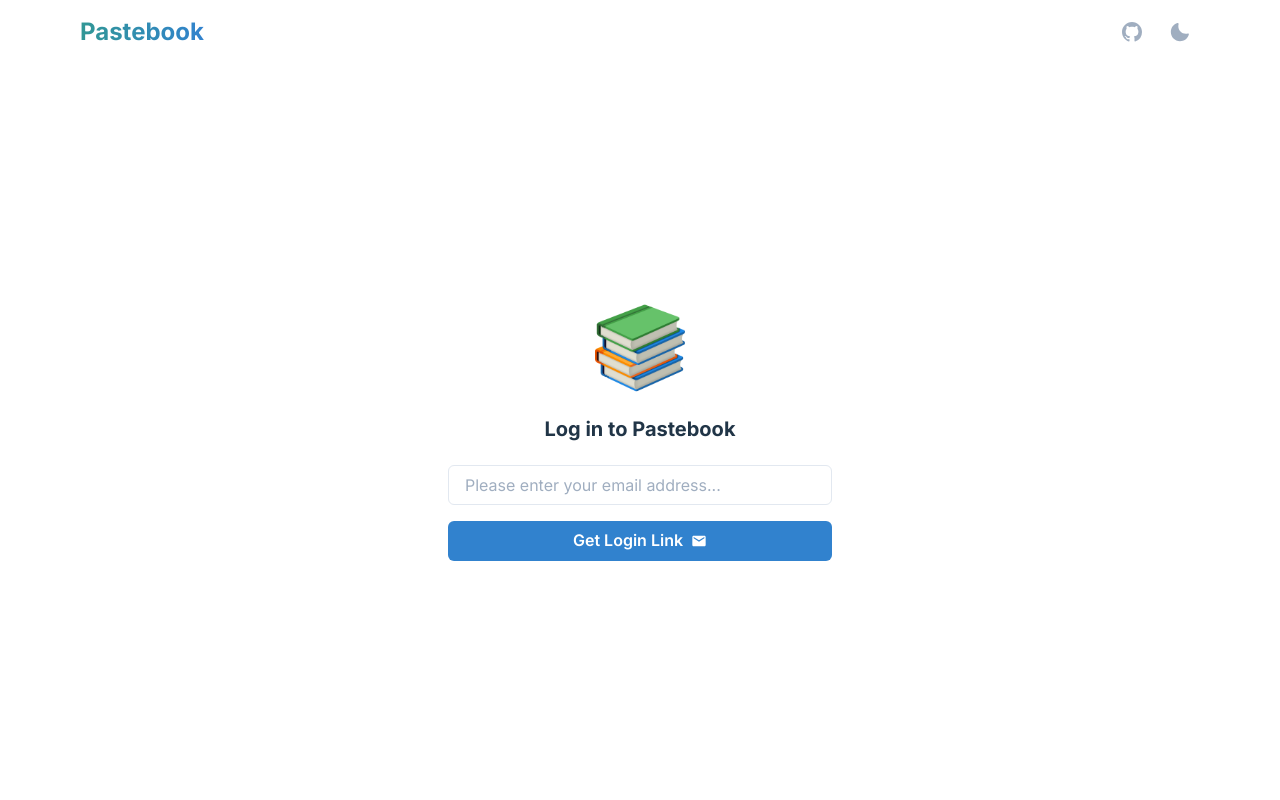
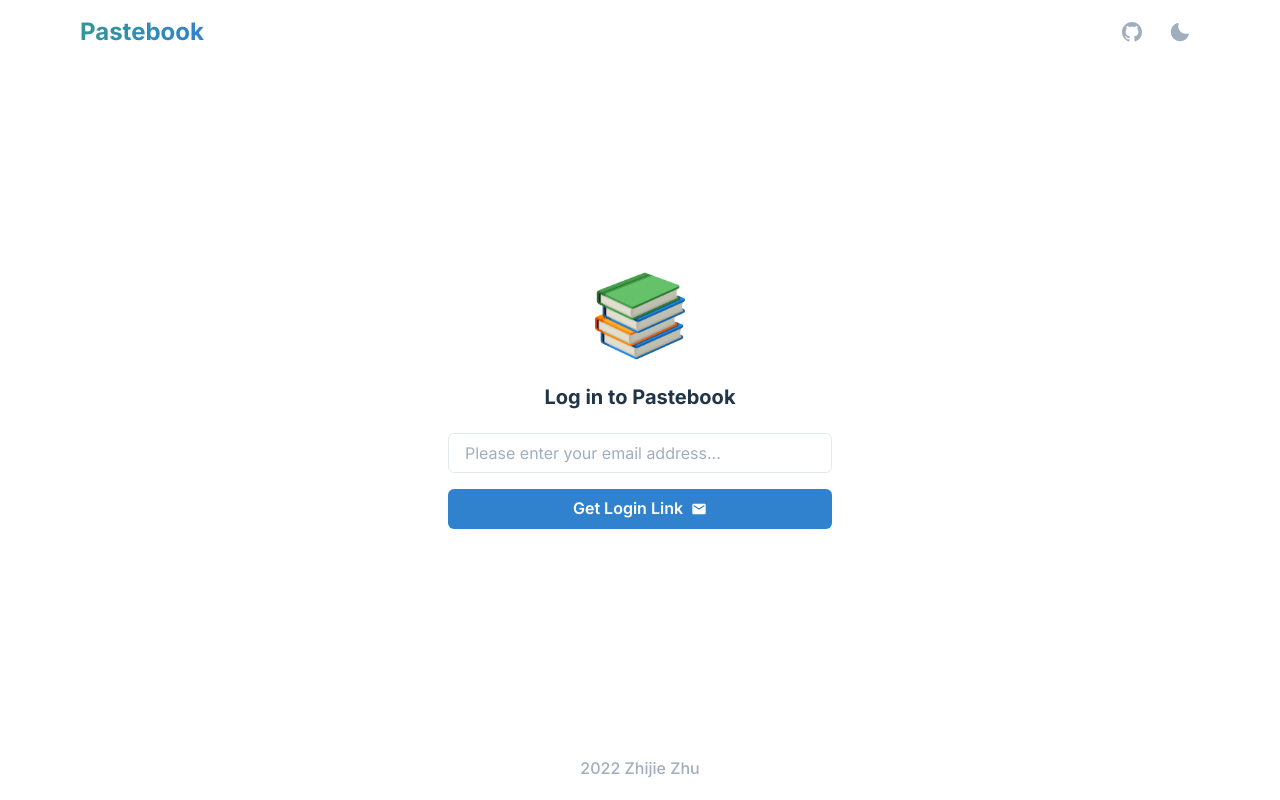
Before and after one commit to zijizhu/pastebook, a Next.js app: page /login in a window 1280 px wide. Built offline with nearby package versions, Linux system fonts and the light colour scheme.

Commit message:
moved footer to layout

```diff
--- a/src/components/RootLayout.tsx
+++ b/src/components/RootLayout.tsx
@@ -1,14 +1,37 @@
 import { ReactNode } from 'react';
+import { Flex, Text } from '@chakra-ui/react';
+
 import TopBar from './TopBar';
-import { Flex } from '@chakra-ui/react';
 
-function RootLayout({ children }: { children: ReactNode }) {
+function RootLayout({
+  showFooter,
+  children
+}: {
+  showFooter: boolean;
+  children: ReactNode;
+}) {
+  console.log('rendered');
+
   return (
     <Flex minH="100vh" direction="column">
       <TopBar />
       <Flex as="main" flex={1} direction="column">
         {children}
       </Flex>
+      {showFooter && (
+        <Flex
+          as="footer"
+          w="full"
+          minH="16"
+          shrink={0}
+          alignItems="center"
+          justifyContent="center"
+        >
+          <Text textColor="gray.400" fontWeight="medium">
+            2022 Zhijie Zhu
+          </Text>
+        </Flex>
+      )}
     </Flex>
   );
 }
--- a/src/pages/_app.tsx
+++ b/src/pages/_app.tsx
@@ -1,14 +1,20 @@
+import { SWRConfig } from 'swr';
+import type { AppProps } from 'next/app';
 import { ChakraProvider } from '@chakra-ui/react';
-import { SWRConfig } from 'swr';
+
 import { myTheme } from '../theme';
+import type { PageWithLayout } from '../types';
 import RootLayout from '../components/RootLayout';
-import type { AppProps } from 'next/app';
 
-function MyApp({ Component, pageProps }: AppProps) {
+type AppPropsWithLayout = AppProps & {
+  Component: PageWithLayout;
+};
+
+function MyApp({ Component, pageProps }: AppPropsWithLayout) {
   return (
     <ChakraProvider resetCSS theme={myTheme}>
       <SWRConfig>
-        <RootLayout>
+        <RootLayout showFooter={!!Component.withFooter}>
           <Component {...pageProps} />
         </RootLayout>
       </SWRConfig>
--- a/src/pages/login.tsx
+++ b/src/pages/login.tsx
@@ -15,6 +15,7 @@ import { useForm } from 'react-hook-form';
 import { zodResolver } from '@hookform/resolvers/zod';
 
 import Logo from '../public/logo.png';
+import type { PageWithLayout } from '../types';
 
 const schema = z.object({
   email: z
@@ -23,7 +24,7 @@ const schema = z.object({
     .email({ message: 'Please enter a valid email' })
 });
 
-function Login() {
+const Login: PageWithLayout = () => {
   const {
     handleSubmit,
     register,
@@ -32,7 +33,7 @@ function Login() {
 
   return (
     <>
-      <Center w="full" flex={1}>
+      <Center w="full" flex={1} p="12">
         <chakra.form
           w="full"
           maxW="96"
@@ -70,6 +71,8 @@ function Login() {
       </Center>
     </>
   );
-}
+};
+
+Login.withFooter = true;
 
 export default Login;
--- /dev/null
+++ b/src/types.ts
@@ -0,0 +1,7 @@
+import type { NextPage } from 'next';
+import type { ReactElement, ReactNode } from 'react';
+
+export type PageWithLayout = NextPage & {
+  withFooter?: boolean;
+  getLayout?: (page: ReactElement) => ReactNode;
+};
```
Also changed, not shown: src/pages/index.tsx (+4 -15 lines).
